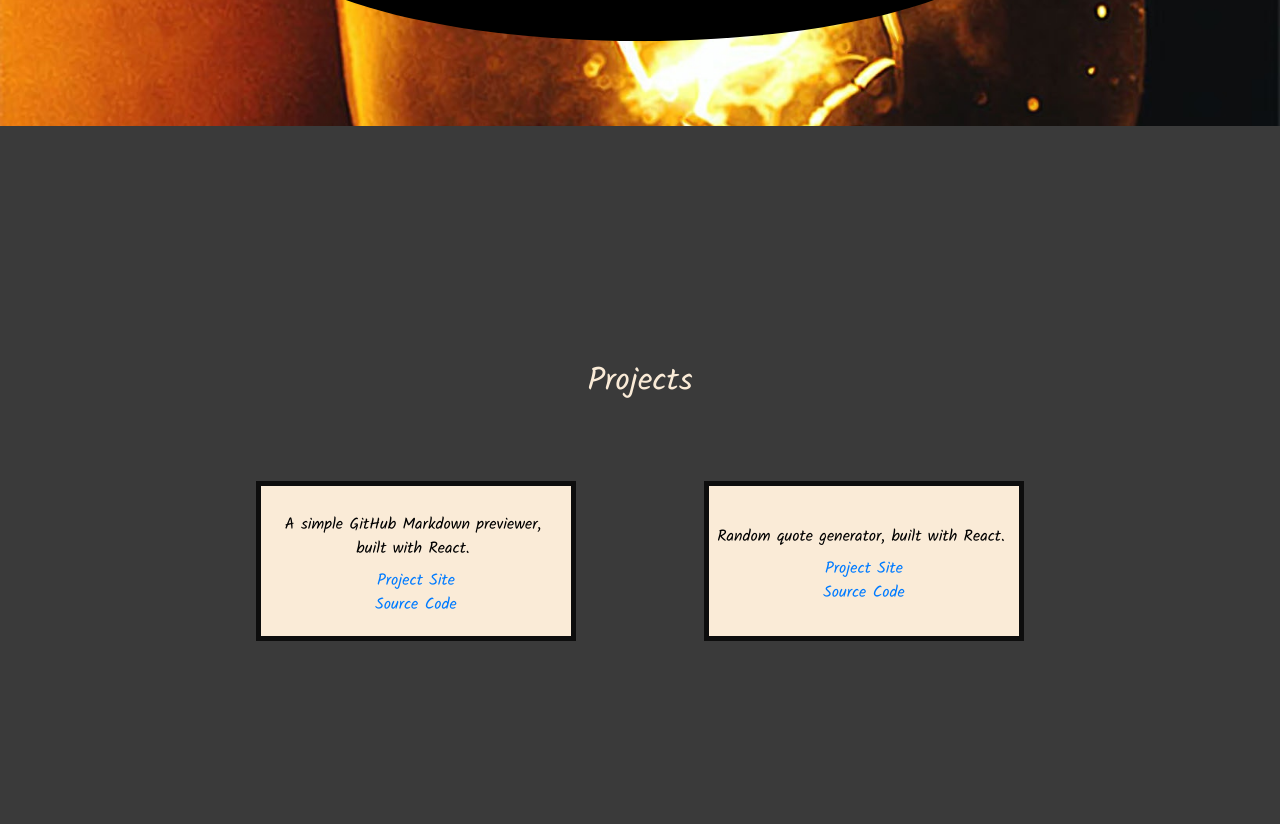
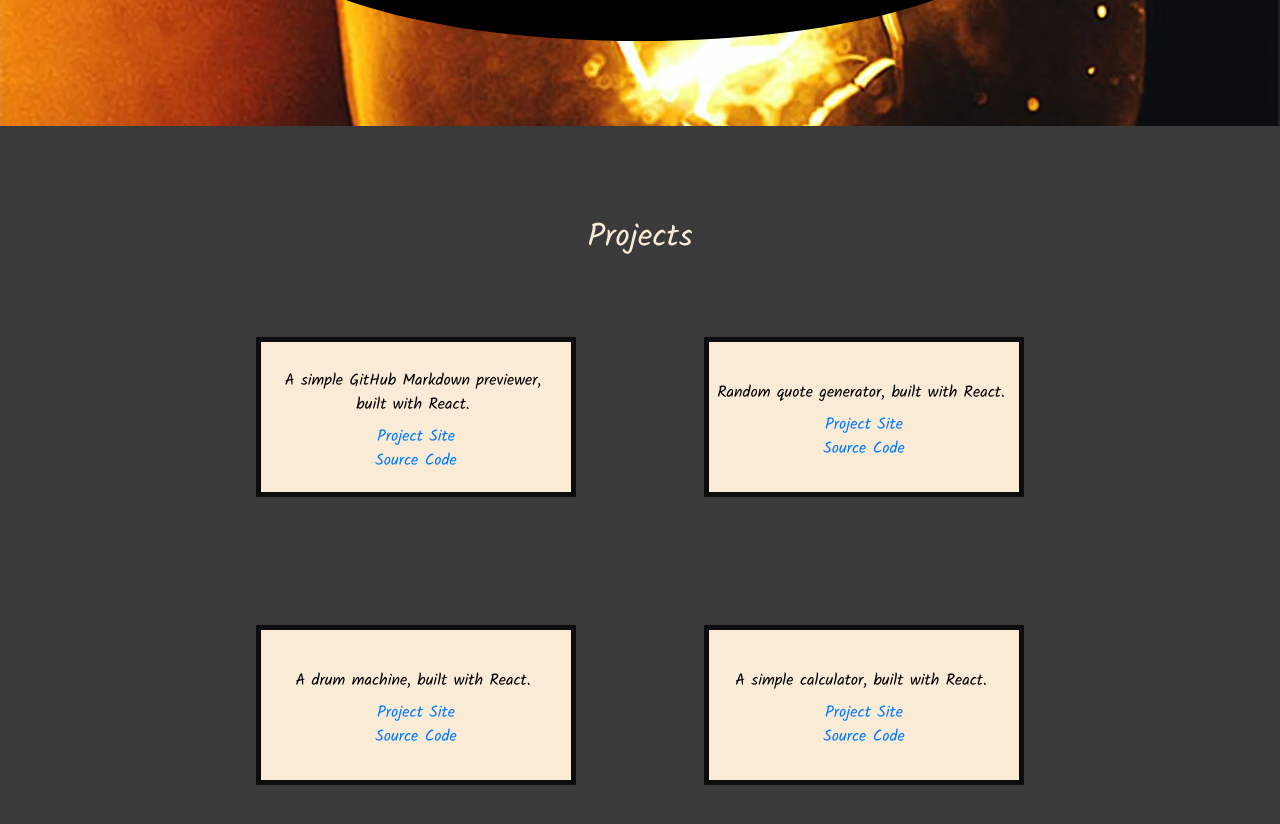
Before and after one commit to debiangeek/McGowan-Media-Tech, a React (Create React App) app in the folder mcgowan-media-tech/: page / in a window 1280 px wide. Shown: the part 1080-1904 px from the top of the page. Built offline with nearby package versions, Linux system fonts and the light colour scheme.

Commit message:
Refactored projects section to be DRY

```diff
--- a/mcgowan-media-tech/src/components/Projects.js
+++ b/mcgowan-media-tech/src/components/Projects.js
@@ -1,20 +1,23 @@
 import React, { Component } from "react";
 
 import "../stylesheets/Projects.css";
+import { projectList } from "./projectsConst";
 
 export default class Projects extends Component {
   render() {
     return (
       <div id="projects-container">
         <h2 className="project-text">Projects</h2>
+        {projectList.map(pair => {
+          return (
             <div className="project-flex">
+              {pair.map(item => {
+                return (
                   <div className="project-box">
-            <p className="project-text">
-              A simple GitHub Markdown previewer, built with React.
-            </p>
+                    <p className="project-text">{item.description}</p>
                     <a
                       className="project-link"
-              href="https://markdown.mcgowanmedia.tech"
+                      href={item.live}
                       target="_blank"
                       rel="noopener noreferrer"
                     >
@@ -22,35 +25,18 @@ export default class Projects extends Component {
                     </a>
                     <a
                       className="project-link"
-              href="https://github.com/debiangeek/markdown-previewer"
+                      href={item.source}
                       target="_blank"
                       rel="noopener noreferrer"
                     >
                       Source Code
                     </a>
                   </div>
-          <div className="project-box">
-            <p className="project-text">
-              Random quote generator, built with React.
-            </p>
-            <a
-              className="project-link"
-              href="https://quotes.mcgowanmedia.tech"
-              target="_blank"
-              rel="noopener noreferrer"
-            >
-              Project Site
-            </a>
-            <a
-              className="project-link"
-              href="https://github.com/debiangeek/Random-Quote-Generator"
-              target="_blank"
-              rel="noopener noreferrer"
-            >
-              Source Code
-            </a>
+                );
+              })}
             </div>
-        </div>
+          );
+        })}
       </div>
     );
   }
--- /dev/null
+++ b/mcgowan-media-tech/src/components/projectsConst.js
@@ -0,0 +1,22 @@
+export const projectList = [[
+    {
+        description: "A simple GitHub Markdown previewer, built with React.",
+        live: "https://markdown.mcgowanmedia.tech",
+        source: "https://github.com/debiangeek/markdown-previewer"
+    },
+    {
+        description: "Random quote generator, built with React.",
+        live: "https://quotes.mcgowanmedia.tech",
+        source: "https://github.com/debiangeek/Random-Quote-Generator"
+    }],
+    [{
+        description: "A drum machine, built with React.",
+        live: "https://drumbox.mcgowanmedia.tech",
+        source: "https://github.com/debiangeek/music-machine"
+    },
+    {
+        description: "A simple calculator, built with React.",
+        live: "https://calc.mcgowanmedia.tech",
+        source: "https://github.com/debiangeek/calculator"
+    }],
+];
```
Lines whose indentation alone changed are shown as unchanged.
